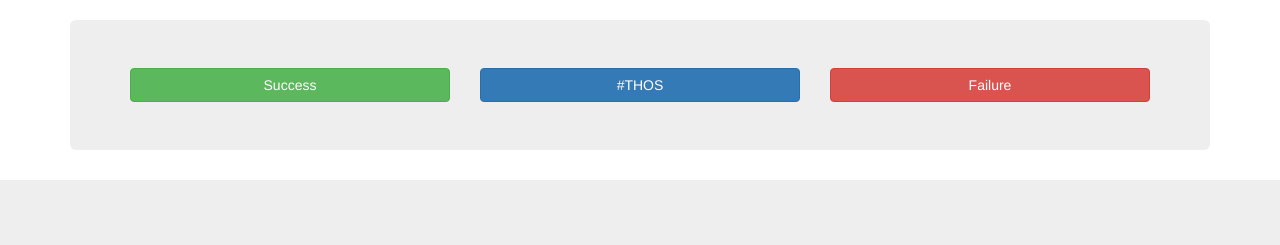
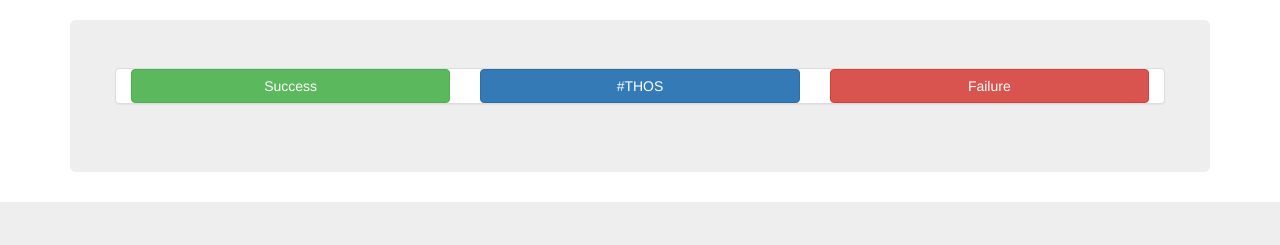
Before and after one commit to prahaladbelavadi/to-do-app, a website: page public/login4.html in a window 1280 px wide. Shown: the top 245 px of the page. Drawn offline with nearby package versions, Linux system fonts and the light colour scheme.

Commit message:
minor addition of bootstrap panel; to be edited

```diff
--- a/public/login4.html
+++ b/public/login4.html
@@ -22,7 +22,7 @@
 <br>
 <div class="container">
   <div class="jumbotron">
-    <div class="row">
+    <div class="row panel panel-default">
       <div class="col-lg-4 col-md-4 col-sm-4 col-xs-4">
         <button type="button" id="success-button" class="btn btn-success col-xs-12 col-md-12 col-sm-12 col-lg-12">Success</button>
       </div>
```
